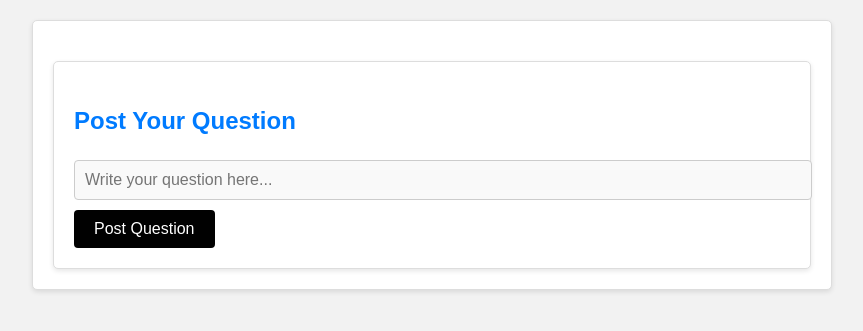
After one commit to Fardin-Rahman/CSE471-Project, a Flask app: page /discussion in a window 1280 px wide. The commit adds this page. Shown: the top 331 px of the page, without its empty margins (208-1071 px from the left). Run offline with Flask 3, Linux system fonts and the light colour scheme; data that the repository does not hold is empty; some libraries are stand-ins or nearby versions.

Commit message:
profile-discussion

```diff
--- a/main.py
+++ b/main.py
@@ -1,6 +1,7 @@
 from flask import Flask, render_template, request, redirect, url_for
 from flask_sqlalchemy import SQLAlchemy
 import pymysql
+import datetime
 pymysql.install_as_MySQLdb()
 from flask_login import UserMixin, login_user, LoginManager, login_required, logout_user, current_user
 from flask_wtf import FlaskForm
@@ -46,7 +47,15 @@ class Scholarship(db.Model):
     deadline = db.Column(db.String(50), nullable=False)
     link = db.Column(db.String(200), nullable=False)
 
+class Query(db.Model):
+    q_id= db.Column(db.Integer, primary_key=True)
+    question= db.Column(db.String(250),nullable=False)
 
+class Reply(db.Model):
+    r_id= db.Column(db.Integer, nullable=False)
+    answer = db.Column(db.String(250), nullable=False)
+    time = db.Column(db.DateTime, default=datetime.datetime.utcnow)
+    ans_id = db.Column(db.Integer, primary_key=True)
 
 # @login_manager.user_loader
 # def load_user(id):
@@ -125,6 +134,29 @@ def scholarship(): #access database
 def prof():
     return render_template('prof.html')
 
+@app.route("/profile")
+def profile():
+    return render_template('profile.html')
+
+@app.route("/discussion", methods = ['GET', 'POST'])
+def Discussion():
+    ques = Query.query.filter().all()
+    rep = Reply.query.filter().all()
+    if (request.method == 'POST'):
+        q = request.form.get('q')
+        id = request.form.get('r_id')
+        r = request.form.get('r')
+        print(r)
+        if q!=None and len(q) > 0:
+            entry = Query(question=q)
+            db.session.add(entry)
+            db.session.commit()
+        elif r!=None and len(r) > 0:
+            entry = Reply(r_id=id, answer=r)
+            db.session.add(entry)
+            db.session.commit()
+        return redirect('/discussion')
+    return render_template('discussion.html', ques=ques, reply=rep)
 
 
 
--- /dev/null
+++ b/templates/discussion.html
@@ -0,0 +1,164 @@
+<!DOCTYPE html>
+<html lang="en">
+<head>
+  <meta charset="UTF-8">
+  <meta name="viewport" content="width=device-width, initial-scale=1.0">
+  <title>Communication Platform</title>
+  <style>
+    body {
+      font-family: Arial, sans-serif;
+      line-height: 1.6;
+      margin: 0;
+      padding: 0;
+      background-color: #f2f2f2;
+    }
+
+    .container {
+      max-width: 800px;
+      margin: 0 auto;
+      padding: 20px;
+    }
+
+    .question {
+      border: 1px solid #ddd;
+      background-color: #fff;
+      padding: 20px;
+      margin-bottom: 20px;
+      border-radius: 5px;
+      box-shadow: 0 2px 5px rgba(0, 0, 0, 0.1);
+    }
+
+    .question h2 {
+      font-size: 24px;
+      margin: 0 15 0px;
+      color: #007BFF;
+    }
+
+    .question p {
+      margin: 0;
+      color: #444;
+    }
+
+    .replies {
+      margin-top: 5px;
+    }
+
+    .reply {
+      border: 1px solid #ddd;
+      background-color: #f9f9f9;
+      padding: 15px;
+      margin-bottom: 2px;
+      border-radius: 5px;
+    }
+
+    .q {
+      border: 1px solid #ddd;
+      background-color: #aef5ca;
+      padding: 15px;
+      margin-top: 20px;
+      margin-bottom: 20px;
+      border-radius: 5px;
+    }
+
+    .reply p {
+      margin: 0;
+      color: #666;
+    }
+
+    .add-reply-button {
+      display: block;
+      margin-top: 20px;
+      padding: 10px 20px;
+      font-size: 16px;
+      background-color: #007BFF;
+      color: #fff;
+      border: none;
+      border-radius: 4px;
+      cursor: pointer;
+      transition: background-color 0.3s ease;
+    }
+
+    .add-reply-button:hover {
+      background-color: #0056b3;
+    }
+
+    /* Styling for the comment box */
+    .comment-box {
+      margin-top: 20px;
+      border: 1px solid #ddd;
+      background-color: #fff;
+      padding: 20px;
+      border-radius: 5px;
+      box-shadow: 0 2px 5px rgba(0, 0, 0, 0.1);
+    }
+
+    .comment-box input {
+      width: 100%;
+      padding: 10px;
+      resize: vertical;
+      border: 1px solid #ccc;
+      border-radius: 4px;
+      background-color: #f9f9f9;
+      color: #333;
+      font-size: 16px;
+    }
+
+    .comment-box button {
+      display: block;
+      margin-top: 10px;
+      padding: 10px 20px;
+      font-size: 16px;
+      background-color: #28a745;
+      color: #fff;
+      border: none;
+      border-radius: 4px;
+      cursor: pointer;
+      transition: background-color 0.3s ease;
+    }
+
+    .comment-box button:hover {
+      background-color: #218838;
+    }
+  </style>
+</head>
+<body>
+  <div class="container">
+    <div class="question">
+
+
+      {% for i in ques %}
+                <h2>Question Title</h2>
+              <div class="q">
+              <p>{{ i['question'] }}</p>
+              </div>
+
+        <strong>Replies:</strong>
+        {% for rep in reply %}
+            {% if rep.r_id == i.q_id %}
+
+
+      <div class="replies">
+        <div class="reply">
+          <p>{{ rep.answer }}</p>
+        </div>
+          {% endif %}
+        {% endfor %}
+      <div class="comment-box">
+          <form action="/discussion" method="post">
+            <input type="hidden" name="r_id" value="{{ i.q_id }}">
+        <input type="text" name="r" placeholder="Reply here...">
+        <button type="submit">Reply</button>
+        </form>
+          </div>
+
+        {% endfor %}
+    <!-- Advanced and Beautiful Text/Post Box -->
+    <div class="comment-box">
+      <h2>Post Your Question</h2>
+      <form action="/discussion" method="post">
+        <input type="text" name="q" placeholder="Write your question here...">
+        <button type="submit" style="background-color:#010101">Post Question</button>
+      </form>
+  </div>
+</body>
+</html>
```
Also changed, not shown: templates/layout.html (+46 -1 lines), templates/profile.html (added, +122 -0 lines), templates/user.html (+29 -3 lines), templates/userlayout.html (+9 -2 lines).
